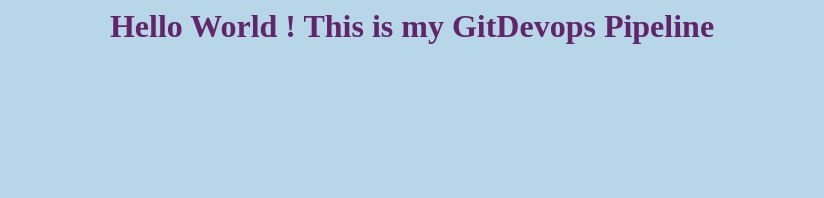
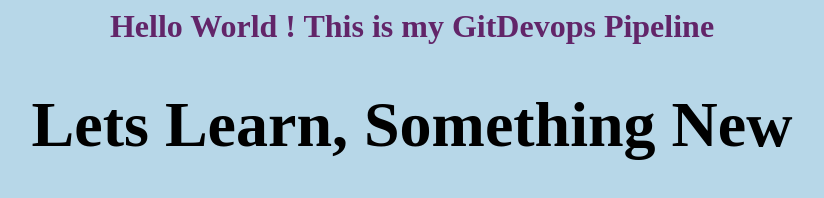
Before and after one commit to gauravsharmaa3/webjenkins, a plain HTML site: page index.html in a window 1280 px wide. Shown: the whole page, without its empty margins (228-1052 px from the left). Drawn offline with Linux system fonts and the light colour scheme.

Commit message:
My Index page change

```diff
--- a/index.html
+++ b/index.html
@@ -6,6 +6,9 @@
 	<body bgcolor=#b7d7e8>
 		<center>
 			<h1 style=color:#622569;>Hello World ! This is my GitDevops Pipeline<h1>
+					<div bgcolor=#f0a500>
+						<h1> Lets Learn, Something New </h1>
+					</div>
 		</center>
 	</body>
 </html>
```
